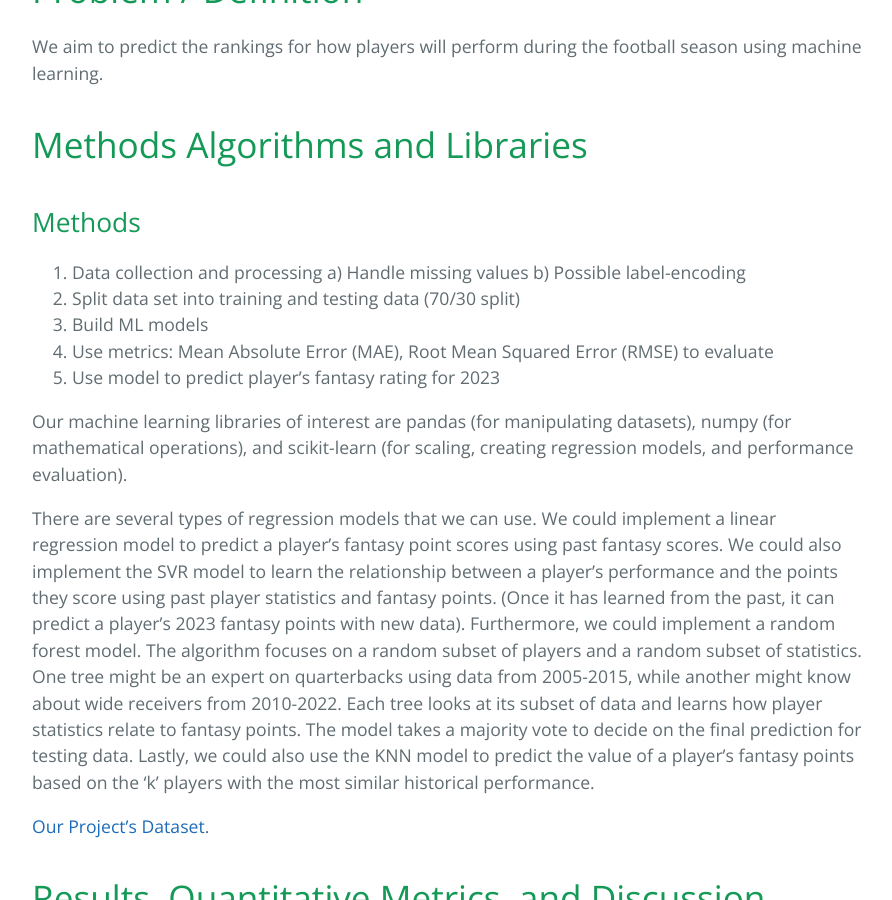
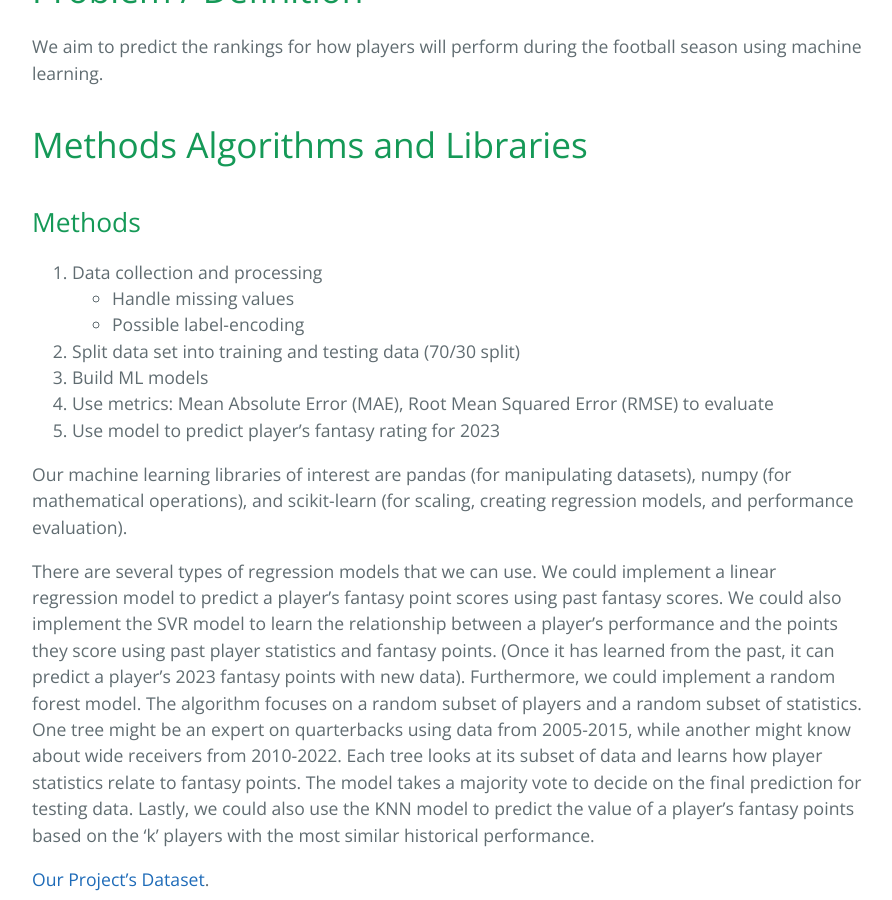
Before and after one commit to CS4641-Group-96/fantasy-football, a Jekyll site: the page built from index.md, in a window 1280 px wide and 900 px high, scrolled down 750 px. Shown: the whole window, without its empty margins (192-1084 px from the left). Built offline with Jekyll 4.4.1, drawn with Linux system fonts in a browser that asks for light colours.

```diff
--- a/index.md
+++ b/index.md
@@ -17,8 +17,8 @@ We aim to predict the rankings for how players will perform during the football
 ## Methods
 
 1. Data collection and processing
-  a) Handle missing values
-  b) Possible label-encoding
+  * Handle missing values
+  * Possible label-encoding
 2. Split data set into training and testing data (70/30 split)
 3. Build ML models
 4. Use metrics: Mean Absolute Error (MAE), Root Mean Squared Error (RMSE) to evaluate
```
